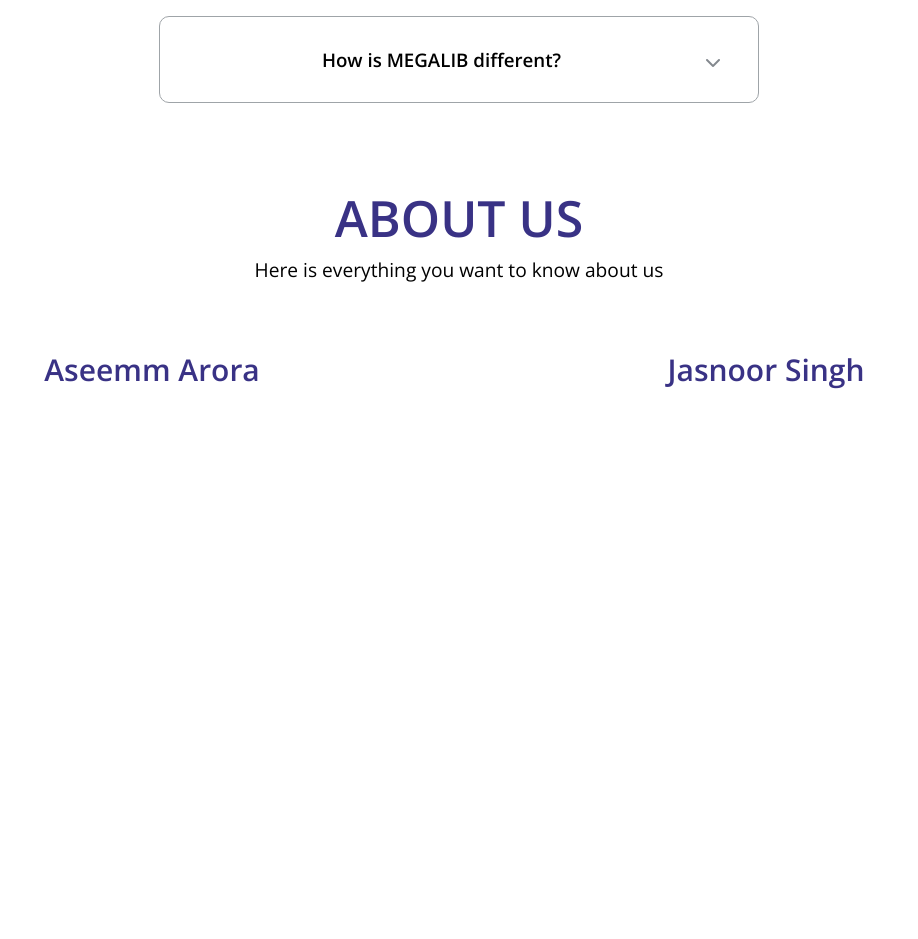
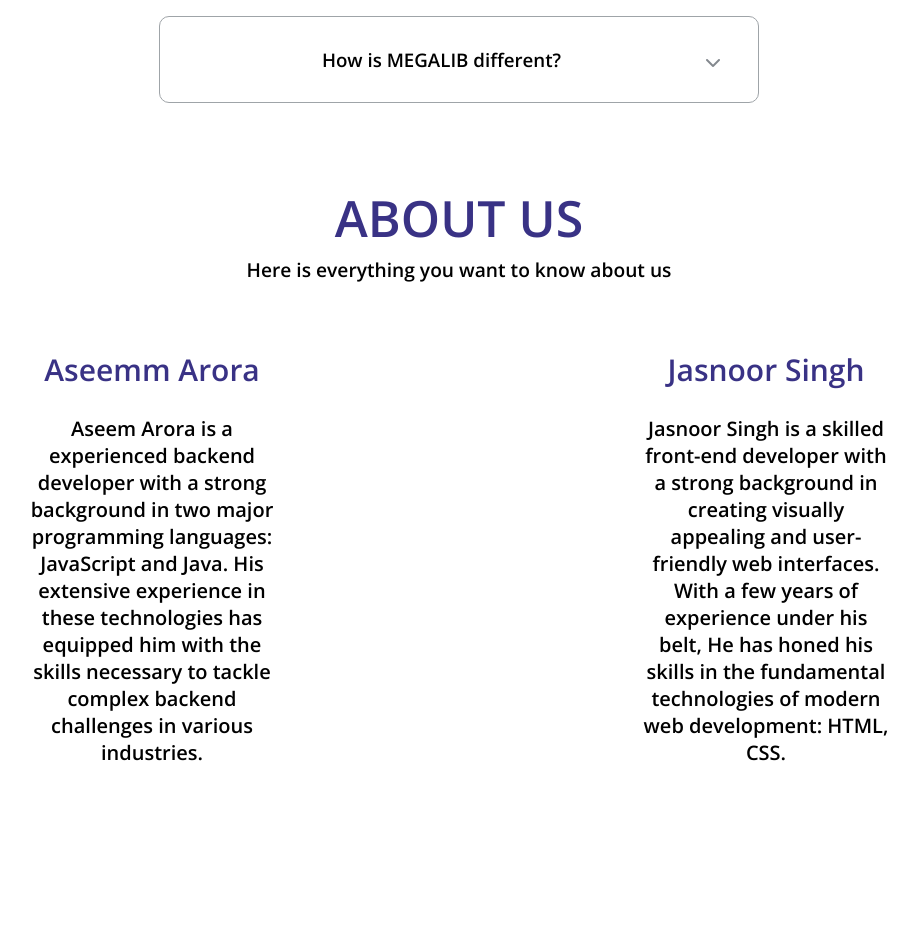
Before and after one commit to GamerAseemm/Aravali-TechFest, a website: page index.html in a window 1280 px wide. Shown: the part 3193-4132 px from the top of the page, without its empty margins (181-1099 px from the left). Before the commit the page ends 3763 px from the top, so only its background shows below. Drawn offline with nearby package versions, Linux system fonts and the light colour scheme; a web font is replaced by a local one.

Commit message:
about us page

```diff
--- a/countryselector.css
+++ b/countryselector.css
@@ -3,9 +3,7 @@
   width: 16.8rem;
   z-index: 999;
 }
-.countrycode {
-  padding-left: 10px;
-}
+
 .select-box input {
   width: 100%;
 
@@ -43,7 +41,7 @@
   display: inline-flex;
   align-items: center;
   gap: 0.3rem;
-  padding-left: 3px;
+  padding-left: 2px;
 }
 
 .selected-option div::after {
--- a/index.html
+++ b/index.html
@@ -226,9 +226,23 @@
       <div class="aboutus-lower-section">
         <div class="jasnoor">
           <h1 class="h1-name">Jasnoor Singh</h1>
+          <p>
+            Jasnoor Singh is a skilled front-end developer with a strong
+            background in creating visually appealing and user-friendly web
+            interfaces. With a few years of experience under his belt, He has
+            honed his skills in the fundamental technologies of modern web
+            development: HTML, CSS.
+          </p>
         </div>
         <div class="aseemm">
           <h1 class="h1-name">Aseemm Arora</h1>
+          <p>
+            Aseem Arora is a experienced backend developer with a strong
+            background in two major programming languages: JavaScript and Java.
+            His extensive experience in these technologies has equipped him with
+            the skills necessary to tackle complex backend challenges in various
+            industries.
+          </p>
         </div>
       </div>
     </section>
--- a/style.css
+++ b/style.css
@@ -633,6 +633,7 @@
 }
 .about-us-text {
   font-size: larger;
+  font-weight: 600;
 }
 .aseemm {
   float: right;
@@ -647,3 +648,16 @@
 .h1-name {
   font-size: 30px;
 }
+.aseemm p {
+  max-width: 40%;
+  margin-left: 30%;
+  font-size: 20px;
+  font-weight: 600;
+}
+
+.jasnoor p {
+  max-width: 40%;
+  margin-left: 30%;
+  font-size: 20px;
+  font-weight: 600;
+}
```
